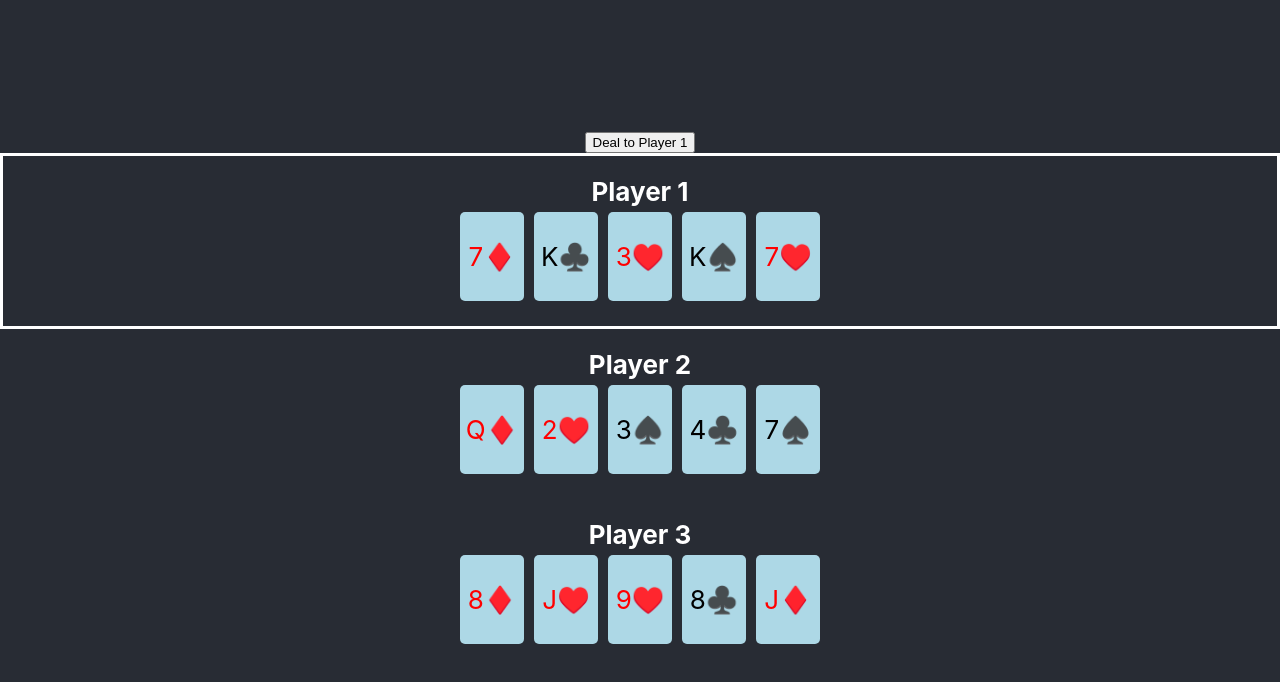
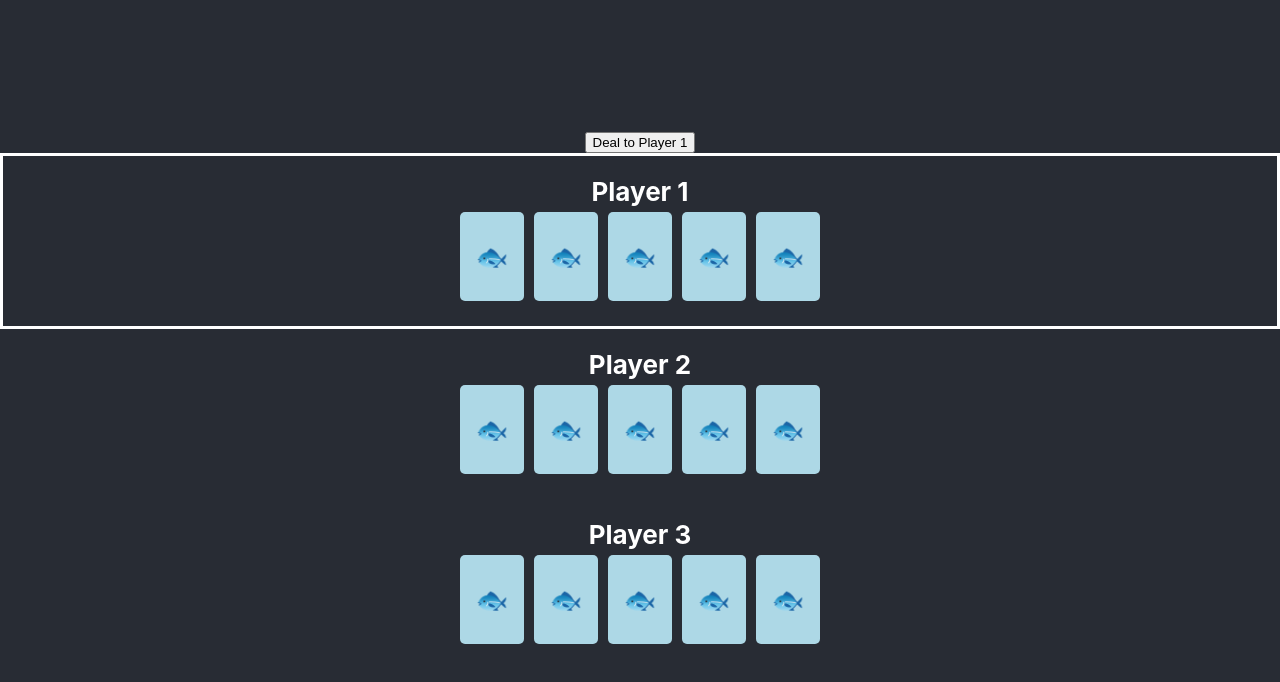
Before and after one commit to wonderley/code-for-videos, a React (Create React App) app in the folder go-fish/frontend/: page / in a window 1280 px wide. Shown: the top 682 px of the page. Built offline with nearby package versions, Linux system fonts and the light colour scheme.

Commit message:
show fish on back side

```diff
--- a/go-fish/frontend/src/card.js
+++ b/go-fish/frontend/src/card.js
@@ -6,6 +6,8 @@ export default function Card (
   const suitColor =
     ['♥️', '♦️'].includes(suit)
     ? 'red' : 'black'
+  const cardText =
+    isShown ? `${value}${suit}` : '🐟'
   return (
     <div style={{
       width: '64px',
@@ -19,7 +21,7 @@ export default function Card (
     }}>
       <span style={{
         margin: 'auto',
-      }}>{`${value}${suit}`}</span>
+      }}>{cardText}</span>
     </div>
   )
 }
```
